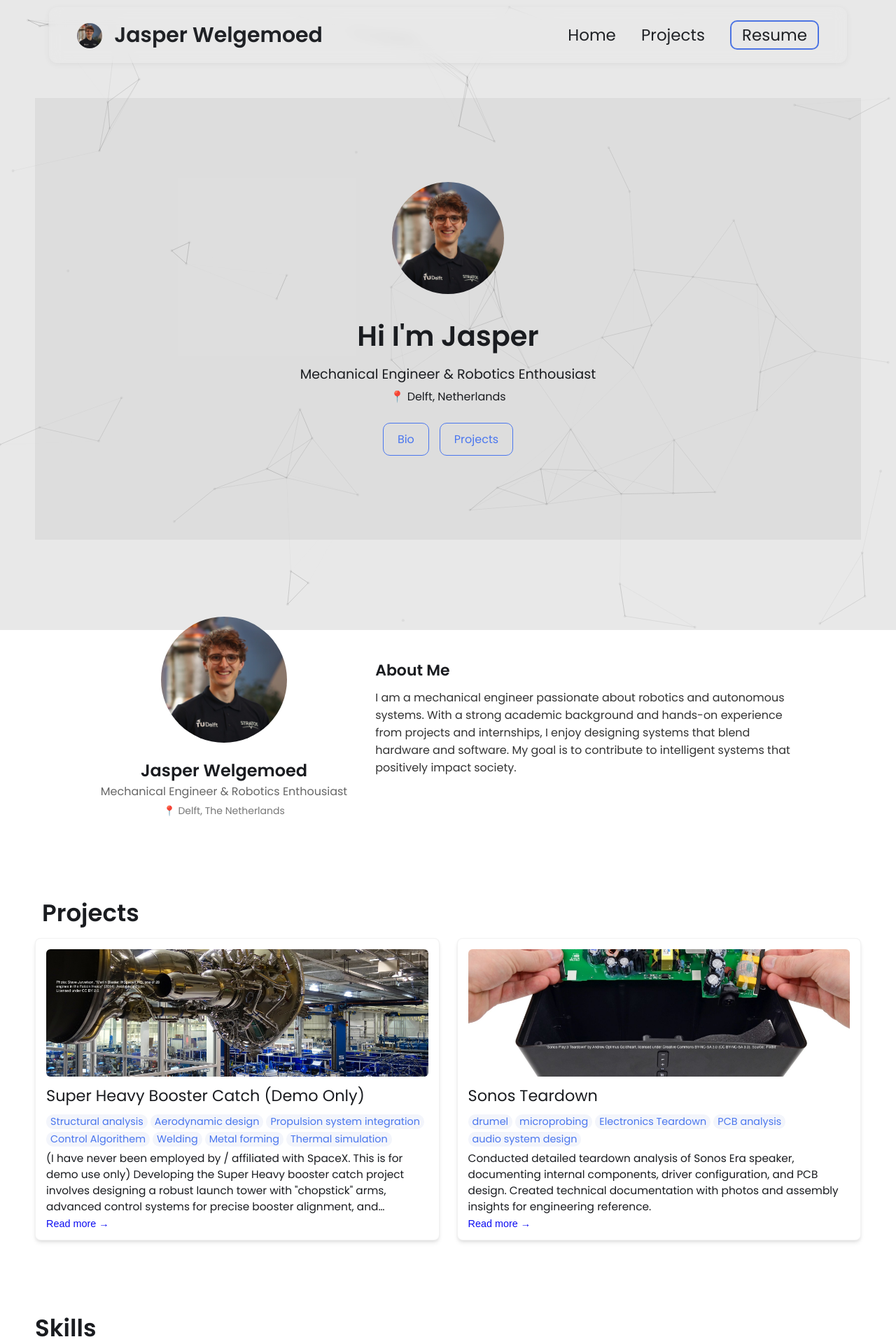
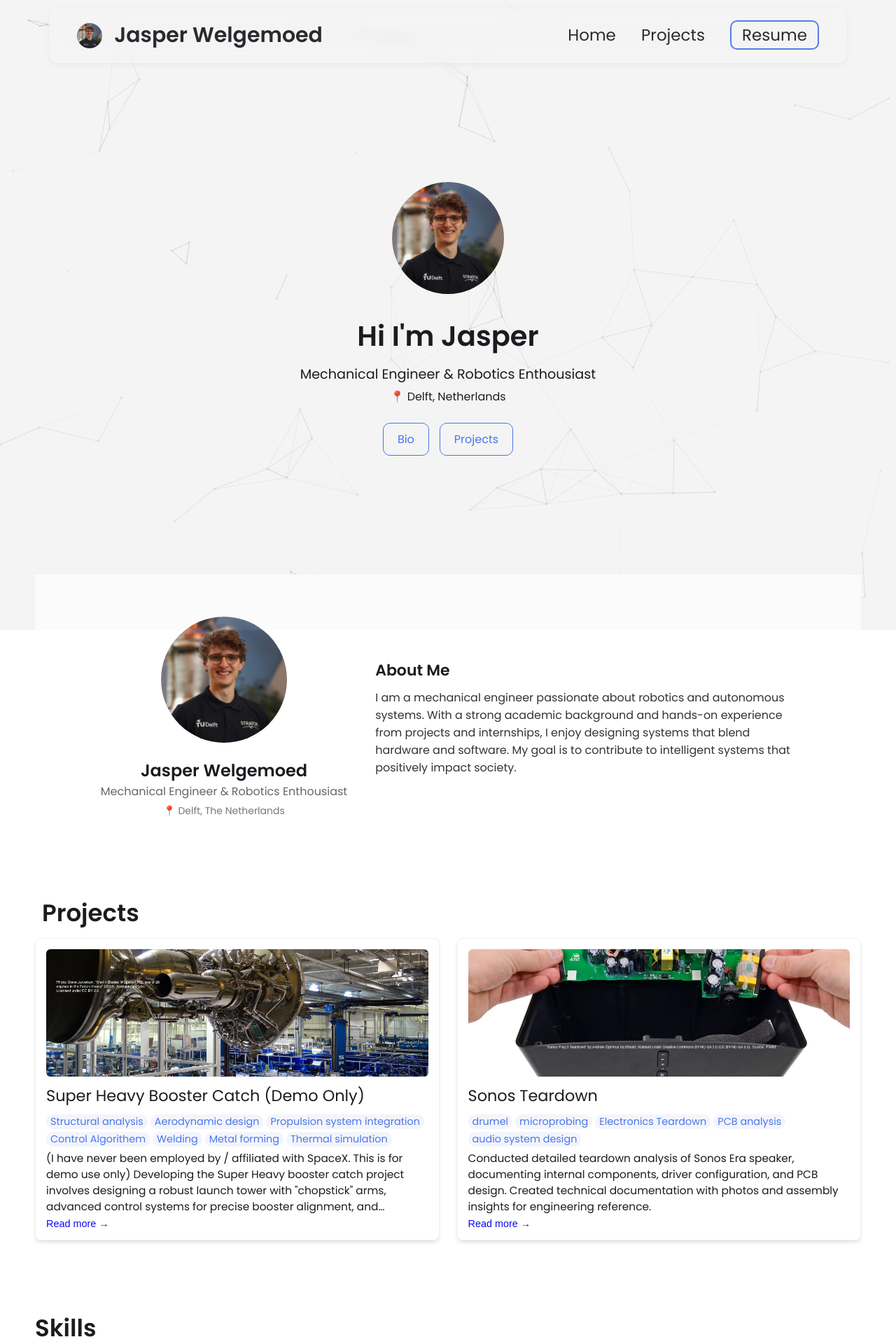
Before and after one commit to jasperwelgemoed/jasperwelgemoed.github.io, a Jekyll site: the page built from index.html, in a window 1280 px wide. Shown: the top 1920 px of the page at 70% size. Built offline with Jekyll 4.4.1, drawn with Linux system fonts in a browser that asks for light colours.

Commit message:
Update styles.css

```diff
--- a/css/styles.css
+++ b/css/styles.css
@@ -940,15 +940,14 @@
 }
 
 #particles-js {
-  position: absolute;
+  position: fixed;
   top: 0;
   left: 0;
-  width: 100%;
-  height: 100%;
-  z-index: 0;
+  width: 100vw;
+  height: 100vh;
+  z-index: -1;
+  background: rgba(200, 200, 200, 0.08); /* soft gray */
   pointer-events: none;
-    /* Add this background */
-  background: rgba(100, 100, 100, 0.08); /* Light gray with subtle transparency */
 }
 
 .centered-hero > *:not(#particles-js) {
```
